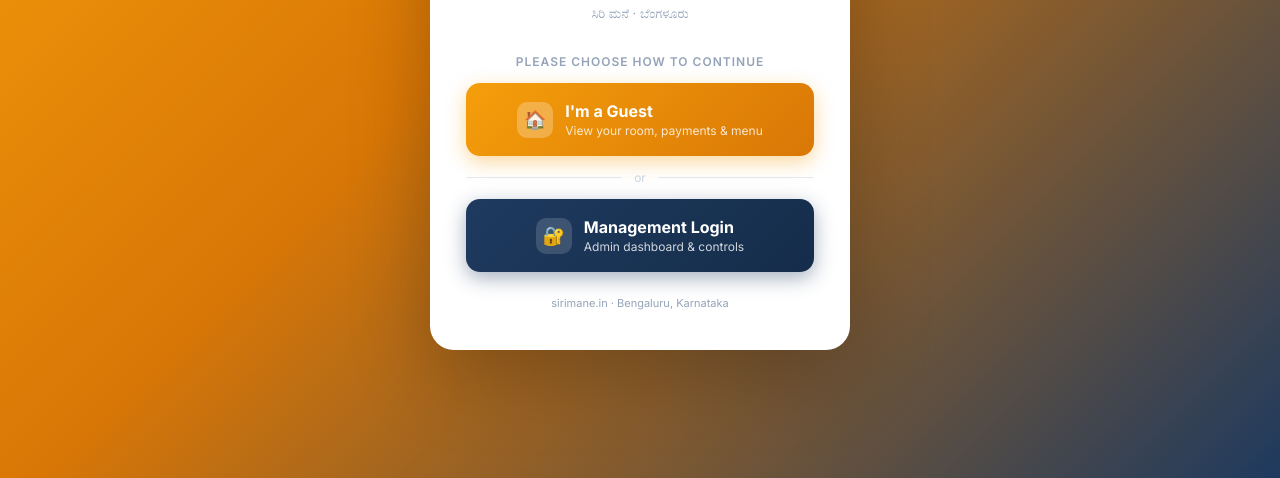
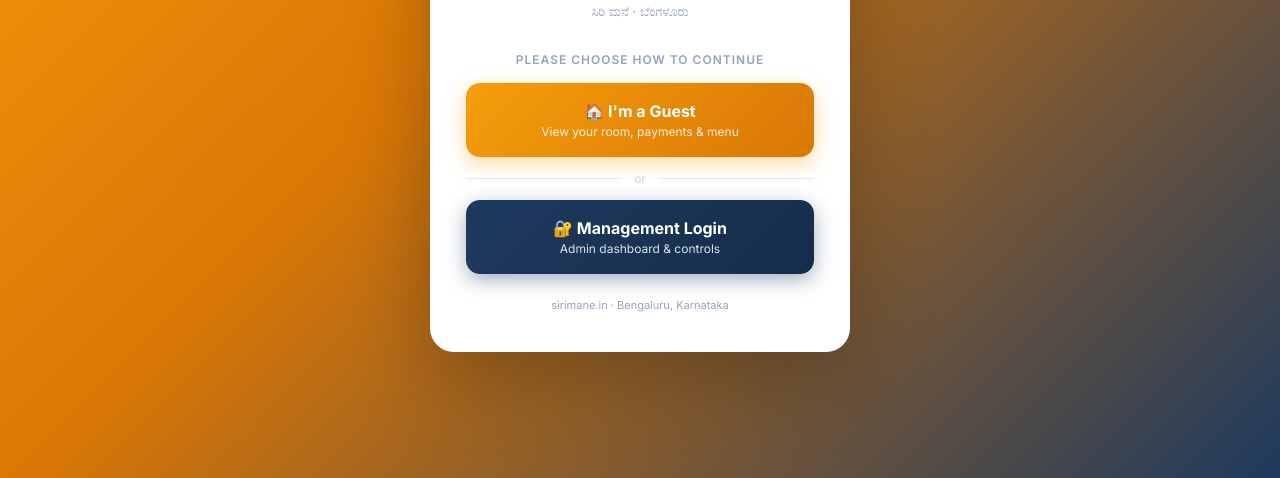
Before and after one commit to ridewithsachin80-droid/SiriMane, a website: page frontend/public/home.html in a window 1280 px wide. Shown: the part 322-800 px from the top of the page. Drawn offline with Linux system fonts and the light colour scheme.

Commit message:
Add files via upload

```diff
--- a/frontend/public/home.html
+++ b/frontend/public/home.html
@@ -29,21 +29,16 @@
     h1 { font-size: 30px; font-weight: 800; color: #1E293B; margin-bottom: 4px; }
     .tagline { color: #64748B; font-size: 14px; margin-bottom: 8px; }
     .kannada { color: #94A3B8; font-size: 13px; margin-bottom: 32px; }
-
     .section-title {
       font-size: 12px;
       font-weight: 600;
       color: #94A3B8;
       text-transform: uppercase;
       letter-spacing: 1px;
-      margin-bottom: 14px;
+      margin-bottom: 16px;
     }
-
     .btn {
-      display: flex;
-      align-items: center;
-      justify-content: center;
-      gap: 12px;
+      display: block;
       width: 100%;
       padding: 18px 24px;
       border-radius: 14px;
@@ -55,38 +50,21 @@
       border: none;
       font-family: inherit;
       transition: all 0.2s;
+      text-align: center;
+      color: white;
     }
-
-    .btn-icon {
-      width: 36px;
-      height: 36px;
-      border-radius: 10px;
-      display: flex;
-      align-items: center;
-      justify-content: center;
-      font-size: 18px;
-    }
-
     .btn-guest {
       background: linear-gradient(135deg, #F59E0B, #D97706);
-      color: white;
       box-shadow: 0 6px 20px rgba(245,158,11,0.4);
     }
     .btn-guest:hover { transform: translateY(-2px); box-shadow: 0 10px 28px rgba(245,158,11,0.5); }
-    .btn-guest .btn-icon { background: rgba(255,255,255,0.25); }
-
     .btn-mgmt {
       background: linear-gradient(135deg, #1E3A5F, #152D4A);
-      color: white;
       box-shadow: 0 6px 20px rgba(30,58,95,0.4);
     }
     .btn-mgmt:hover { transform: translateY(-2px); box-shadow: 0 10px 28px rgba(30,58,95,0.5); }
-    .btn-mgmt .btn-icon { background: rgba(255,255,255,0.15); }
-
-    .btn-text { text-align: left; }
-    .btn-text .title { font-size: 16px; font-weight: 700; }
-    .btn-text .sub { font-size: 12px; font-weight: 400; opacity: 0.8; margin-top: 2px; }
-
+    .btn-title { font-size: 16px; font-weight: 700; }
+    .btn-sub { font-size: 12px; font-weight: 400; opacity: 0.85; margin-top: 3px; }
     .divider {
       display: flex;
       align-items: center;
@@ -101,7 +79,6 @@
       height: 1px;
       background: #E2E8F0;
     }
-
     footer { margin-top: 24px; font-size: 11px; color: #94A3B8; }
   </style>
 </head>
@@ -116,30 +93,22 @@
         <text x="70" y="64" font-family="serif" font-size="7" fill="#1E3A5F" text-anchor="middle">ಸಿರಿ ಮನೆ</text>
       </svg>
     </div>
-
     <h1>Siri Mane</h1>
     <p class="tagline">Ladies PG Accommodation · Bengaluru</p>
     <p class="kannada">ಸಿರಿ ಮನೆ · ಬೆಂಗಳೂರು</p>
-
     <p class="section-title">Please choose how to continue</p>
 
-    <a href="/guest.html" class="btn btn-guest">
-      <div class="btn-icon">🏠</div>
-      <div class="btn-text">
-        <div class="title">I'm a Guest</div>
-        <div class="sub">View your room, payments & menu</div>
-      </div>
-    </a>
+    <button class="btn btn-guest" onclick="window.location.href='/guest.html'">
+      <div class="btn-title">🏠 I'm a Guest</div>
+      <div class="btn-sub">View your room, payments & menu</div>
+    </button>
 
     <div class="divider">or</div>
 
-    <a href="/index.html" class="btn btn-mgmt">
-      <div class="btn-icon">🔐</div>
-      <div class="btn-text">
-        <div class="title">Management Login</div>
-        <div class="sub">Admin dashboard & controls</div>
-      </div>
-    </a>
+    <button class="btn btn-mgmt" onclick="window.location.href='/index.html'">
+      <div class="btn-title">🔐 Management Login</div>
+      <div class="btn-sub">Admin dashboard & controls</div>
+    </button>
 
     <footer>sirimane.in · Bengaluru, Karnataka</footer>
   </div>
```
